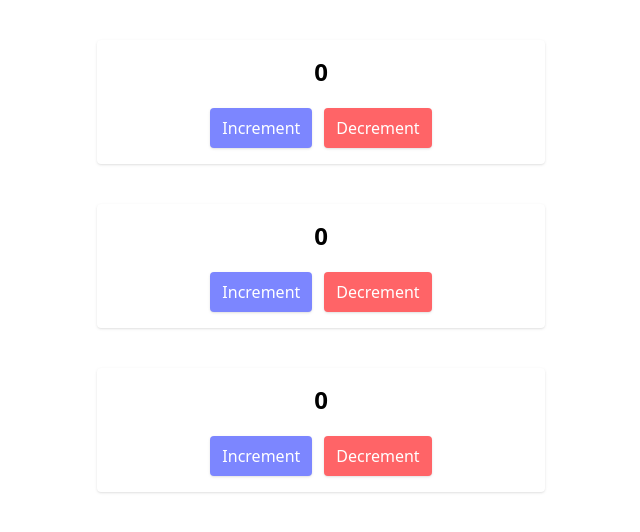
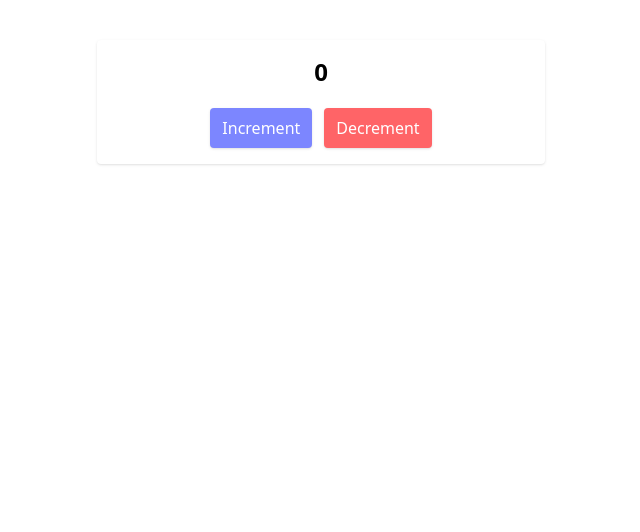
Before and after one commit to MosfiqurRubel/think-in-a-redux-way, a React (Vite) app in the folder redux-way/: page / in a window 1280 px wide. Shown: the top 532 px of the page, without its empty margins (319-959 px from the left). Built offline with nearby package versions, Linux system fonts and the light colour scheme.

Commit message:
Connect API

```diff
--- a/redux-way/src/App.jsx
+++ b/redux-way/src/App.jsx
@@ -1,12 +1,10 @@
-import { Provider } from 'react-redux';
+import { Provider } from "react-redux";
 import Counter from "@/components/Counter";
-import store from '@/redux/store';
+import store from "@/redux/store";
 
 function App() {
   return (
     <Provider store={store}>
-      <Counter />
-      <Counter />
       <Counter />
     </Provider>
   );
--- a/redux-way/src/components/Counter.jsx
+++ b/redux-way/src/components/Counter.jsx
@@ -1,15 +1,17 @@
-import { useState } from "react";
+// import { useState } from "react";
+import { connect } from "react-redux";
+import { decrement, increment } from "./../redux/counter/actions";
 
-const Counter = () => {
-  const [count, setCount] = useState(0);
+function Counter({ count, increment, decrement }) {
+  // const [count, setCount] = useState(0);
 
-  const increment = () => {
-    setCount((prevCount) => prevCount + 1);
-  };
+  // const increment = () => {
+  //   setCount((prevCount) => prevCount + 1);
+  // };
 
-  const decrement = () => {
-    setCount((prevCount) => prevCount - 1);
-  };
+  // const decrement = () => {
+  //   setCount((prevCount) => prevCount - 1);
+  // };
 
   return (
     <div className="max-w-md mx-auto mt-10 space-y-5">
@@ -34,6 +36,19 @@ const Counter = () => {
       </div>
     </div>
   );
+}
+
+const mapStateToProps = (state) => {
+  return {
+    count: state.value,
+  };
 };
 
-export default Counter;
+const mapDispatchToProps = (dispatch) => {
+  return {
+    increment: (value) => dispatch(increment(value)),
+    decrement: (value) => dispatch(decrement(value)),
+  };
+};
+
+export default connect(mapStateToProps, mapDispatchToProps)(Counter);
```
